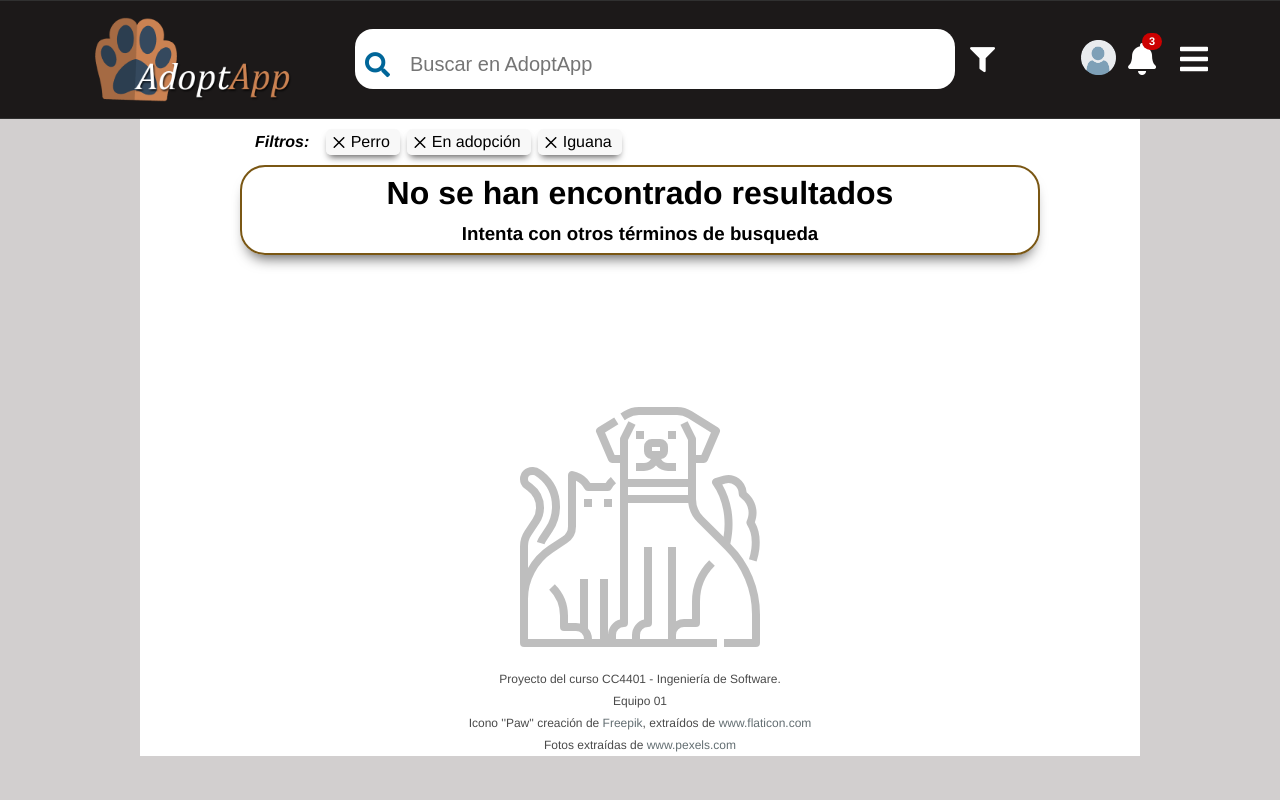
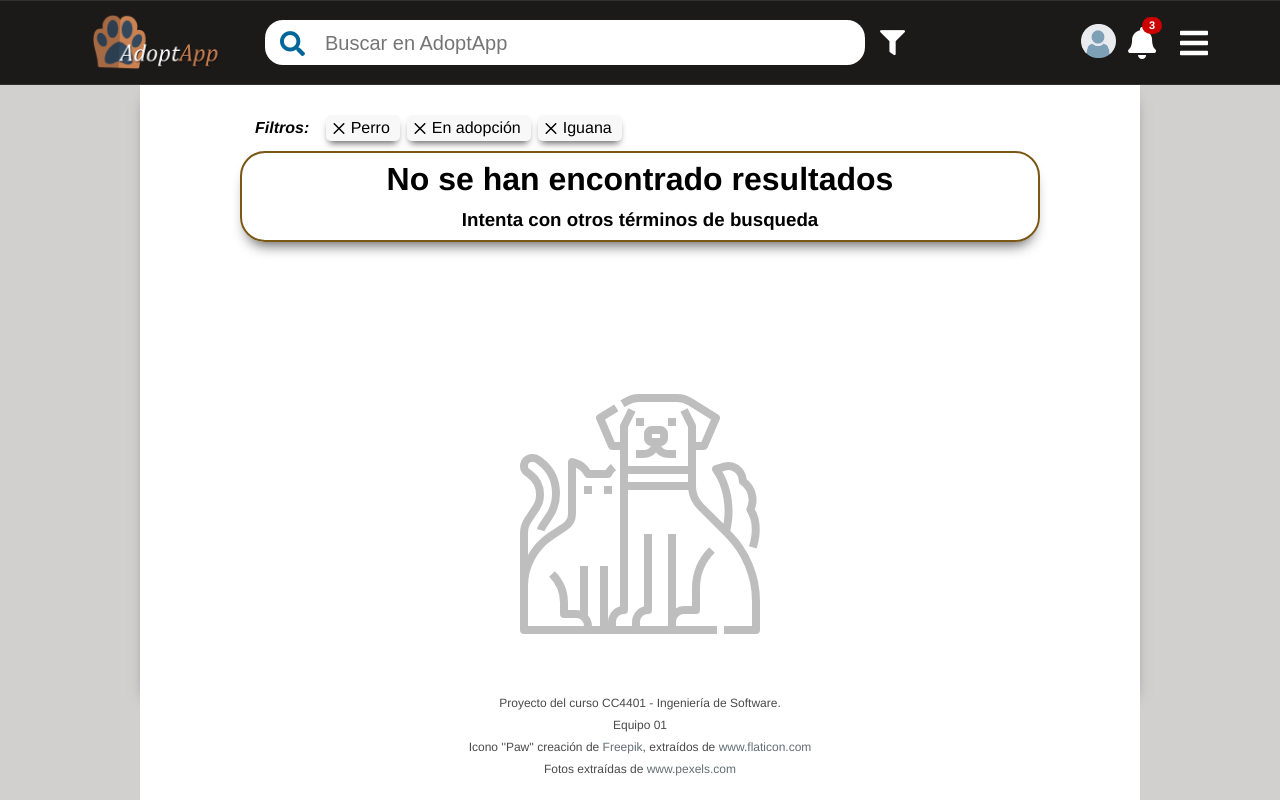
Before and after one commit to DCC-CC4401/2021-1-Grupo-1, a Django app: page /results/ in a window 1280 px wide. Run offline with Django 3.2, Linux system fonts and the light colour scheme; the visitor is signed in with stand-in values (Sample User, id 1); some libraries are stand-ins or nearby versions.

Commit message:
Fixed CSS errors

```diff
--- a/adoptapp/static/adoptapp/js/results.js
+++ b/adoptapp/static/adoptapp/js/results.js
@@ -81,7 +81,7 @@ function removeResults() {
 function addResult(n) {
     let result = ""
 
-    result = result + "<div class='result-item l-shadow-section' id='result-'" + n + ">" +
+    result = result + "<div class='result-item s-shadow-section' id='result-'" + n + ">" +
         "<img class='result-img' src='" + testResults[n].src + " ' alt='Animal photo'>" +
         "<div class='result-body'><div class='result-header'>" + testResults[n].titulo + "</div>" +
         "<div class='result-desc'>" + testResults[n].descripcion + "</div>";
@@ -125,7 +125,7 @@ function addFilter(text) {
     divFilter.setAttribute("id", "user-filter-" + text);
 
     let textFilter = document.createElement("div")
-    textFilter.setAttribute("class", "result-filter w-icon l-shadow-section");
+    textFilter.setAttribute("class", "result-filter w-icon s-shadow-section");
     textFilter.innerHTML = text;
 
     let buttonFilter = document.createElement("button")
--- a/static/css/base.css
+++ b/static/css/base.css
@@ -6,6 +6,16 @@
     --font-family-monospace: SFMono-Regular,Menlo,Monaco,Consolas,"Liberation Mono","Courier New",monospace;
 }
 
+html,body{
+    height:100%;
+}
+
+#container{
+    min-height: 100vh;
+    display: flex;
+    flex-direction: column;
+    justify-content: space-between;
+}
 
 .padded-icon {
     font-size: 25px;
@@ -108,16 +118,16 @@ input:checked + .slider:before {
 }
 
 body {
-    display: flex;
     flex-direction: column;
     justify-content: space-between;
-    height:100%;
     background-color: #d2cfcf;
     line-height: 1;
     font-family: Helvetica, Arial, sans-serif;
 }
 
 #content {
+    padding-top: 20px;
+    flex-grow: 1;
     width: 50%;
     max-width: 1000px;
     margin:  auto;
@@ -129,11 +139,12 @@ body {
     width: 50%;
     max-width: 1000px;
     margin: 0 auto;
+    padding-bottom: 20px;
     z-index: 1;
-    background-color: white;
-    bottom:50px;
     color: #4a4a4a;
     font-size: 12px;
+    background-color: white;
+
 }
 
 
@@ -229,10 +240,10 @@ button:disabled{
     box-shadow: 0px 10px 14px -7px #5d5c5c;
 }
 
-.l-shadow-section{
+.s-shadow-section{
     box-shadow: 0px 5px 7px -3px #5d5c5c;
 }
 
-.xl-shadow-section{
+.xs-shadow-section{
     box-shadow: 0px 2px 3px -1px #5d5c5c;
 }
--- a/static/css/header.css
+++ b/static/css/header.css
@@ -4,8 +4,9 @@ nav {
     border: 1px solid #303030;
     border-left: none;
     border-right: none;
-    overflow: hidden;
     top: 0;
+    position: sticky;
+    z-index: 2;
 }
 
 
@@ -31,9 +32,13 @@ nav ul {
 
 nav ul li .logo {
     padding-right: 10%;
-    width: 250px;
     align-items: center;
     justify-content: center;
+    width: 160px;
+}
+
+nav fa-filter {
+    margin-top: 5px;
 }
 
 nav ul .search{
@@ -45,13 +50,13 @@ nav ul .search{
 }
 
 nav ul .search-icon {
-    height: 60px;
+    height: 45px;
     width: 70%;
     max-width: 600px;
     display: flex;
     background: #ffffff;
     border-radius: 18px;
-    padding: 10px 15px 0 10px;
+    padding: 5px 15px 3px 15px;
     margin-right: 15px;
     margin-left: 15px;
 }
@@ -101,9 +106,6 @@ nav li a:hover{
 
 
 @media screen and (max-width: 1250px) {
-    nav{
-        padding: 20px 40px 20px 0px;
-    }
     nav ul li .logo{
         display: none;
     }
@@ -120,7 +122,7 @@ notification_li {
     -webkit-box-shadow: 0 3px 8px rgba(0, 0, 0, .25);
     overflow: visible;
     position: absolute;
-    top: 90px;
+    top: 84px;
     margin-left: -300px;
     width: 400px;
     z-index: 1000;
@@ -190,7 +192,7 @@ filter_li {
     -webkit-box-shadow: 0 3px 8px rgba(0, 0, 0, .25);
     overflow: visible;
     position: absolute;
-    top: 90px;
+    top: 84px;
     margin-left: -170px;
     width: 270px;
     z-index: 1000;
@@ -228,7 +230,7 @@ option_li {
     -webkit-box-shadow: 0 3px 8px rgba(0, 0, 0, .25);
     overflow: visible;
     position: absolute;
-    top: 90px;
+    top: 84px;
     margin-left: -200px;
     width: 270px;
     z-index: 1000;
--- a/static/js/desplegable_filters.js
+++ /dev/null
@@ -1,24 +0,0 @@
-$(document).ready(function () {
-    $("#filterLink").click(function () {
-        $("#filterContainer").fadeToggle(300);
-        return false;
-    });
-
-//Document Click hiding the popup
-    $(document).click(function (event) {
-        if($(event.target).attr('class') === undefined ) {
-            $("#filterContainer").hide();
-        }
-        else if(!($(event.target).attr('class').includes("filterOption"))){
-                $("#filterContainer").hide();
-        }
-    });
-
-// Popup click
-$("#notificationContainer").click(function(event) {
-    if (event !== undefined){
-    event.stopPropagation();
-    }
-});
-
-});
--- a/static/js/desplegable_notifications.js
+++ /dev/null
@@ -1,18 +0,0 @@
-$(document).ready(function () {
-    $("#notificationLink").click(function () {
-        $("#notificationContainer").fadeToggle(300);
-        $("#notification_count").fadeOut("slow");
-        return false;
-    });
-
-//Document Click hiding the popup
-    $(document).click(function () {
-        $("#notificationContainer").hide();
-    });
-
-// Popup click
-    $("#notificationContainer").click(function () {
-        return false;
-    });
-
-});
--- a/static/js/desplegable_options.js
+++ /dev/null
@@ -1,18 +0,0 @@
-$(document).ready(function () {
-    $("#optionLink").click(function () {
-        $("#optionContainer").fadeToggle(300);
-        return false;
-    });
-
-//Document Click hiding the popup
-    $(document).click(function () {
-        $("#optionContainer").hide();
-    });
-
-// Popup click
-    $("#optionContainer").click(function (event) {
-        if (event !== undefined){
-        event.stopPropagation();
-        }
-    });
-});
--- /dev/null
+++ b/static/js/dropdown_menus.js
@@ -0,0 +1,26 @@
+$(document).ready(function (){
+    attachDropdownListeners("#filterLink", "#filterContainer");
+    attachDropdownListeners("#notificationLink", "#notificationContainer");
+    attachDropdownListeners("#optionLink", "#optionContainer");
+})
+
+function isDescendantOrEqual(a, b) {
+  // Checks if b is descendant or equal to a
+  return ( a.has(b).length >= 1 ) || a.is(b);
+}
+
+function attachDropdownListeners (idButton, idContainer){
+    $(document).ready(function (){
+        let container =  $(idContainer);
+        $(idButton).click(function () {
+            container.fadeToggle(300);
+        });
+
+        $(document).click(function (event) {
+            if((isDescendantOrEqual(container, $(event.target)) || $(event.target).is(idButton))){
+                return null;
+            }
+             container.hide();
+        });
+    });
+}
--- a/templates/base.html
+++ b/templates/base.html
@@ -7,19 +7,18 @@
     <link rel="stylesheet" type="text/css" href="{% static '/css/header.css' %}" />
     <link rel="stylesheet" href="https://use.fontawesome.com/releases/v5.2.0/css/all.css">
     <script type="text/javascript" src="{% static 'js/jquery-3.6.0.min.js' %}"></script>
-    <script type="text/javascript" src="{% static 'js/desplegable_notifications.js' %}"></script>
-    <script type="text/javascript" src="{% static 'js/desplegable_options.js' %}"></script>
-    <script type="text/javascript" src="{% static 'js/desplegable_filters.js' %}"></script>
+    <script type="text/javascript" src="{% static 'js/dropdown_menus.js' %}"></script>
     {% block include %}
     {% endblock %}
     <title> {% block title %} AdoptApp {% endblock %} </title>
 </head>
 
 <body>
+    <div id="container">
     <nav id="navbar">
         <ul>
             <li>
-            <img class="logo clickable" src="{% static 'images/logo-adoptapp.png' %}" />
+                <a href= "{% url 'home' %}"><img class="logo clickable" src="{% static 'images/logo-adoptapp.png' %}"/></a>
             </li>
            <li class="search-icon">
                 <div class="search">
@@ -63,7 +62,7 @@
             {% if request.user.is_authenticated %}
                 <div class = "user-options">
                     <li class="avatar">
-                    <img class="clickable" src="{% static 'images/default-avatar.png' %}" />
+                        <a href="{{ request.user.get_profile_url }}"><img class="clickable" src="{% static 'images/default-avatar.png' %}" /></a>
                     </li>
                     <li  id="notification_li">
                         <span id="notification_count">3</span>
@@ -79,7 +78,7 @@
                              <div id="optionContainer">
                                 <div id="optionBody" class="options">
                                     <ul>
-                                <li class="menuItem"> <a href="#"> Configuración de perfil </a></li>
+                                    <li class="menuItem"> <a href="{{ request.user.get_profile_edit_url}}"> Configuración de perfil </a></li>
                                     <li class="menuItem"> <a href="{% url 'logout' %}"> Cerrar sesión </a></li>
                                     </ul>
                                 </div>
@@ -96,7 +95,7 @@
         </ul>
     </nav>
 
-<div id="content">
+    <div class="m-shadow-section" id="content">
         {% block content %}
 
         {% endblock %}
@@ -111,5 +110,6 @@
         <p class="text-center vspaced5">Fotos extraídas de <a href="https://www.pexels.com/search/dog/" title="Pexels">www.pexels.com </a>
         </p>
     </div>
+</div>
 </body>
 </html>
--- a/users/models.py
+++ b/users/models.py
@@ -81,3 +81,9 @@ class User(AbstractUser):
 
     def get_absolute_url(self):
         return reverse('profile', kwargs={'user_id': self.id})
+
+    def get_profile_url(self):
+        return self.get_absolute_url()
+
+    def get_profile_edit_url(self):
+        return reverse('profile_edit', kwargs={'user_id': self.id})
--- a/users/static/users/css/authentication.css
+++ b/users/static/users/css/authentication.css
@@ -31,6 +31,11 @@ body {
     width: 70%;
     max-width: 1400px;
     max-height: 100%;
+    background-color: transparent !important;
+}
+
+#footer {
+    background-color: transparent !important;
 }
 
 form {
--- a/users/templates/users/profile.html
+++ b/users/templates/users/profile.html
@@ -8,14 +8,13 @@
     <script type="text/javascript" src="{% static 'js/jquery-3.6.0.min.js' %}"></script>
 {% endblock include %}
 {% block content %}
-    <div id="content-profile">
         <div class="profile-general-info">
             <img class="profile-photo" src="{% static 'images/default-avatar.png' %}" alt="Profile photo">
             <div class="profile-description">
                 <div class="profile-title">
                 <h4 class="bold-700">{{ profile_user.first_name }} {{ profile_user.last_name }}</h4>
                 {% if request.user.id == profile_user.id %}
-                    <a href="edit/{{ profile_user.id }}"><i class="fas fa-cogs padded-icon" id="config-button"></i></a>
+                    <a href="{{ profile_user.get_profile_edit_url }}"><i class="fas fa-cogs padded-icon" id="config-button"></i></a>
                 {% endif %}
                 </div>
                 <div>
@@ -39,6 +38,5 @@
         </div>
     {% block profile-section %}
     {% endblock profile-section %}
-    </div>
 
 {% endblock content %}
--- a/users/templates/users/profile_edit.html
+++ b/users/templates/users/profile_edit.html
@@ -120,8 +120,7 @@
     </div>
     <div class="navigation-options">
             <span>
-            <span class="fas fa-eye navicon"></span><span class="navigation-link"> Ver perfil como invitado</span>
-            <span class="fas fa-home navicon"></span><span class="navigation-link"> Volver a la página principal</span>
+            <a href="{% url 'home' %}"><span class="fas fa-home navicon"></span><span class="navigation-link"> Volver a la página principal</span></a>
             </span>
     </div>
 {% endblock profile-section %}
--- a/users/templates/users/profile_view.html
+++ b/users/templates/users/profile_view.html
@@ -88,7 +88,7 @@
         </div>
         <div class="navigation-options">
             <span>
-            <span class="fas fa-home navicon padded-icon"></span><span class="navigation-link"> Volver a la página principal</span>
+            <a href="{% url 'home' %}"><span class="fas fa-home navicon"></span><span class="navigation-link"> Volver a la página principal</span></a>
             </span>
         </div>
 {% endblock profile-section %}
--- a/users/views.py
+++ b/users/views.py
@@ -43,6 +43,9 @@ def register_view(request):
         form = RegisterForm(request.POST)
         if form.is_valid():
             form.save()
+            new_user = authenticate(email=form.cleaned_data['email'],
+                                    password=form.cleaned_data['password'])
+            login(request, new_user)
             return HttpResponseRedirect(reverse('home'))
 
 
```
Also changed, not shown: users/static/users/css/profile.css (+3 -10 lines). Lines whose indentation alone changed are shown as unchanged.
